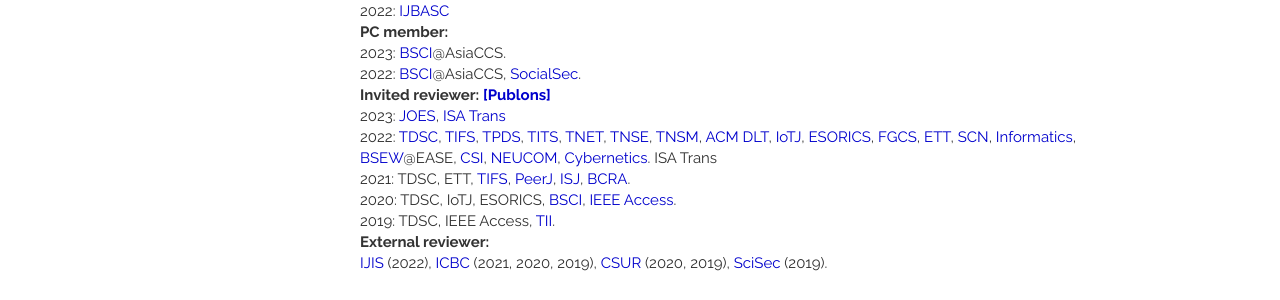
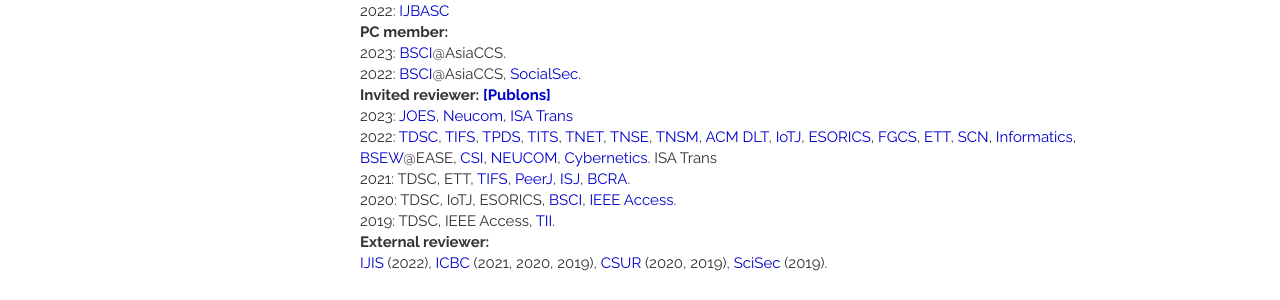
Before and after one commit to AaronWang-git/qinwang-git.github.io, a Jekyll site: the page built from index.html, in a window 1280 px wide and 900 px high, scrolled down 2663 px. Shown: the part 153-453 px from the top of the window. Built offline with Jekyll 4.4.1, drawn with Linux system fonts in a browser that asks for light colours; nearby versions of some CDN libraries; a script that is not in the unit is left out; the list of posts is cut into pages by our own code.

Commit message:
Update service.html

```diff
--- a/_includes/service.html
+++ b/_includes/service.html
@@ -52,7 +52,8 @@
     <p><strong> Invited reviewer:  <a href="https://www.webofscience.com/wos/author/record/352055" target="_blank"> [Publons] </a></strong>
     <br>
         2023: <a href="https://onlinelibrary.wiley.com/journal/14676419" target="_blank">JOES</a></strong>,
-              <a href="https://www.sciencedirect.com/journal/isa-transactions" target="_blank">ISA Trans</a></strong>
+              <a href="https://www.sciencedirect.com/journal/neurocomputing" target="_blank">Neucom</a></strong>,
+             <a href="https://www.sciencedirect.com/journal/isa-transactions" target="_blank">ISA Trans</a></strong>
     <br>
         2022: <a href="https://ieeexplore.ieee.org/xpl/RecentIssue.jsp?punumber=8858" target="_blank">TDSC</a></strong>,
               <a href="https://ieeexplore.ieee.org/xpl/RecentIssue.jsp?punumber=10206" target="_blank">TIFS</a></strong>,
```
